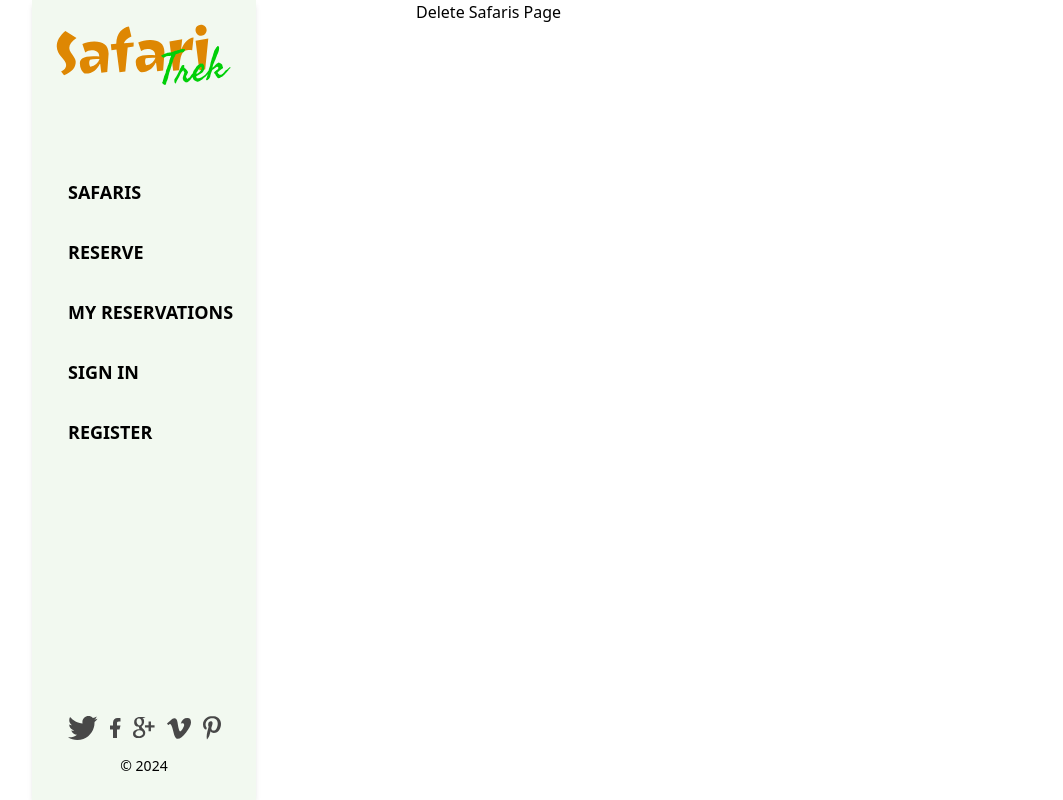
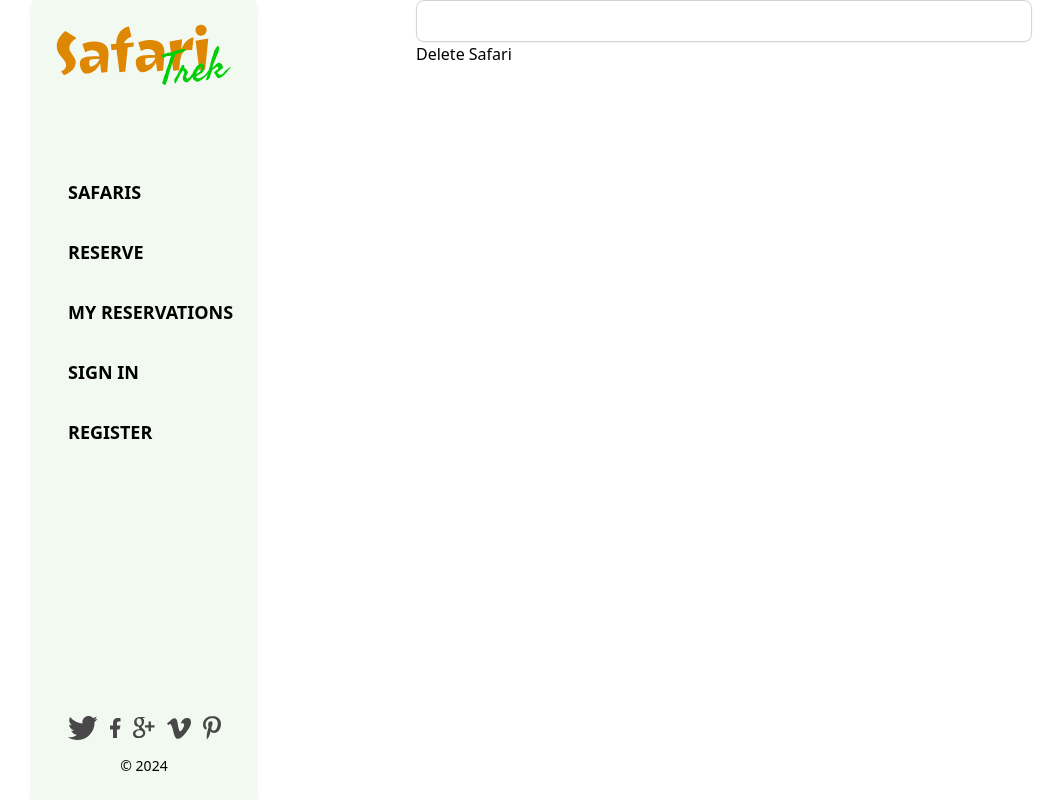
Before and after one commit to henokkhm/microverse-module-6-safari-booking-frontend, a React (Create React App) app: page /delete-safari in a window 1280 px wide. Shown: the whole page, without its empty margins (108-1171 px from the left). Built offline with nearby package versions, Linux system fonts and the light colour scheme.

Commit message:
Add Delete safari page

```diff
--- a/src/pages/DeleteSafaris.js
+++ b/src/pages/DeleteSafaris.js
@@ -1,5 +1,25 @@
-function DeleteSafaris() {
-  return <div>Delete Safaris Page</div>;
-}
+import React, { useState } from 'react';
+import axios from 'axios';
 
-export default DeleteSafaris;
+
+function DeleteSafariPage() {
+  const [safariId, setSafariId] = useState('');
+
+  const deleteSafari = async () => {
+     try {
+       await axios.delete(`http://127.0.0.1:3000/safaris/${safariId}`);
+       alert('Safari deleted successfully!');
+     } catch (error) {
+       console.error("Failed to delete safari", error);
+     }
+  };
+
+  return (
+     <div>
+       <input type="text" value={safariId} onChange={e => setSafariId(e.target.value)} />
+       <button onClick={deleteSafari}>Delete Safari</button>
+     </div>
+  );
+ }
+
+ export default DeleteSafariPage;
```
